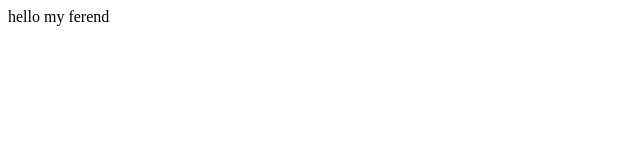
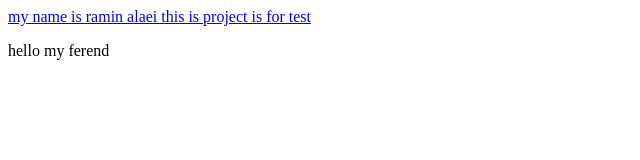
Before and after one commit to raminalaei/ramin-project, a plain HTML site: page ramin.html in a window 1280 px wide. Shown: the whole page, without its empty margins (0-640 px from the left). Drawn offline with Linux system fonts and the light colour scheme.

Commit message:
add navbar to ramin.html

```diff
--- a/ramin.html
+++ b/ramin.html
@@ -6,6 +6,11 @@
 </head>
 <body>
 
+	<header>
+		<nav>
+			<a href="#"> my  name is ramin alaei this is project is for test</a>
+		</nav>
+	</header>
 	<p>hello my ferend</p>
 
 
```
